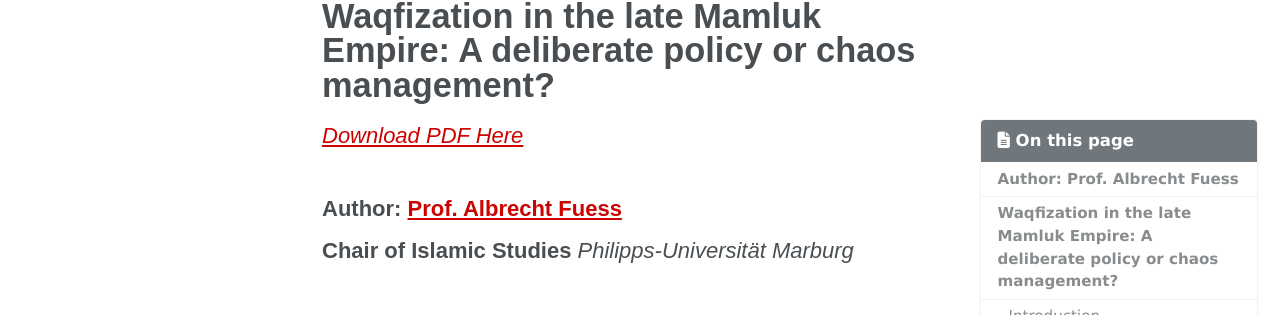
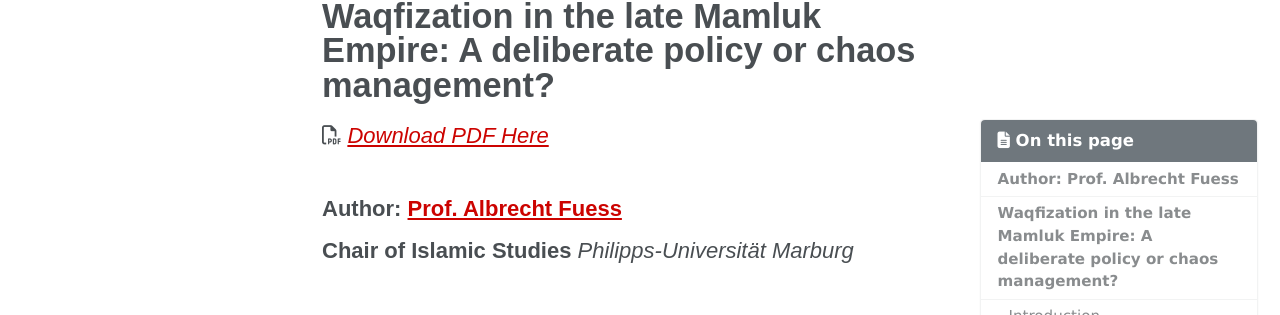
Before and after one commit to mhshaaban/egylandscapeproject.github.io, a Jekyll site: the page built from _papers/June2020_Fuess.md, in a window 1280 px wide. Shown: the part 112-427 px from the top of the page. Built offline with Jekyll 4.4.1, drawn with Linux system fonts in a browser that asks for light colours; cached includes are drawn as plain includes; nearby versions of some CDN libraries; some web fonts are replaced.

Commit message:
Update June2020_Fuess.md

```diff
--- a/_papers/June2020_Fuess.md
+++ b/_papers/June2020_Fuess.md
@@ -10,7 +10,7 @@
 ---
 
 
-[*Download PDF Here*](https://www.egylandscape.org/papers/June2020_Fuess_WorkingPaper.pdf)
+<i class="fa fa-file-pdf-o fa-sm" aria-hidden="true"></i> [*Download PDF Here*](https://www.egylandscape.org/papers/June2020_Fuess_WorkingPaper.pdf)
 
 ### Author: [Prof. Albrecht Fuess](https://www.egylandscape.org/members/AlbrechtFuess/)
 **Chair of Islamic Studies**
```
